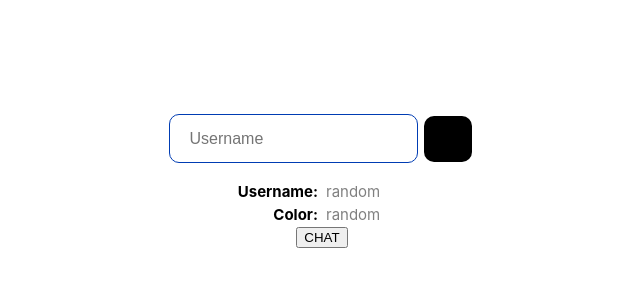
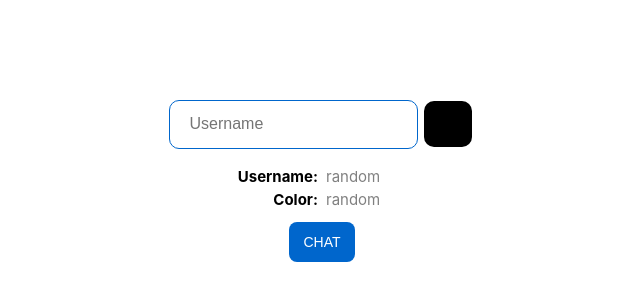
Before and after one commit to MarkoRadev/chat-app-v2, a React (Create React App) app: page / in a window 1280 px wide. Shown: the part 222-522 px from the top of the page, without its empty margins (318-958 px from the left). Built offline with nearby package versions, Linux system fonts and the light colour scheme; the HTML template or start-up script is replaced by a standard one.

Commit message:
css final version

```diff
--- a/src/components/MessageInput/MessageInput.css
+++ b/src/components/MessageInput/MessageInput.css
@@ -18,7 +18,8 @@
 .mi-button {
     padding: 12px 14px;
     font-size: 16px;
-    background-color: #6363bf;
+    /* background-color: #6363bf; */
+    background-color: #0066cc;
     color: white;
     border: none;
     border-radius: 8px;
--- a/src/components/Messages/Messages.css
+++ b/src/components/Messages/Messages.css
@@ -29,8 +29,8 @@
     margin: 0;
     border-radius: 12px;
     /* background-color: #6363bf; */
-    background-color: #003cb3;
-    color: white;
+    background-color: white;
+    color: black;
     display: inline-block;
 }
 
@@ -46,7 +46,7 @@
 }
 
 .current-member > .message-content .text {
-    background-color: white;
+    background-color: #0066cc;
     border-top-right-radius: 0;
-    color: black;
+    color: white;
 }
--- a/src/screens/Chat/Chat.css
+++ b/src/screens/Chat/Chat.css
@@ -7,7 +7,7 @@
     background-color: #f2f2f2;
 }
 
-.upsell {
+/* .upsell {
     background: #6363bf;
     color: white;
     text-decoration: none;
@@ -19,7 +19,7 @@
     font-weight: 500;
     margin: 10px 0;
     box-shadow: 0px 1px 4px 0px rgba(0,0,0,0.1);
-}
+} */
 
 .chat-content {
     width: 100%;
@@ -31,7 +31,7 @@
     padding: 0 10px;
 }
 
-.typing-indicator {
+/* .typing-indicator {
     color: gray;
     font-size: 14px;
-}
+} */
--- a/src/screens/Login/Login.css
+++ b/src/screens/Login/Login.css
@@ -15,7 +15,7 @@
 
 .username-input {
     font-size: 16px;
-    border: 1px solid #003cb3;
+    border: 1px solid #0066cc;
     outline: none;
     padding: 1px 20px;
     border-radius: 10px;
@@ -76,6 +76,17 @@ tr td:first-child {
     /* font-weight: bold; */
 }
 
+.login-button {
+    padding: 12px 14px;
+    font-size: 14px;
+    background-color: #0066cc;
+    color: white;
+    border: none;
+    border-radius: 8px;
+    cursor: pointer;
+    margin-top: 10px;
+}
+
 /* button {
     display: block;
 } */
--- a/src/screens/Login/Login.js
+++ b/src/screens/Login/Login.js
@@ -43,7 +43,7 @@ function Login({ handleUsernameChange, handleColorChange, enterChat }) {
                         <td>
                             Username:
                         </td>
-                        <td className={username === '' ? "random-name" : "user-name"}>
+                        <td className="random-name">
                             {/* {username === '' ? "random generated" : username} */}
                             random
                         </td>
@@ -59,7 +59,10 @@ function Login({ handleUsernameChange, handleColorChange, enterChat }) {
                     </tr>
                 </tbody>
             </table>
-            <button onClick={handleChatClick}>CHAT</button>
+
+            <button className="login-button" onClick={handleChatClick}>
+                CHAT
+            </button>
         </div>
     );
 };
```
